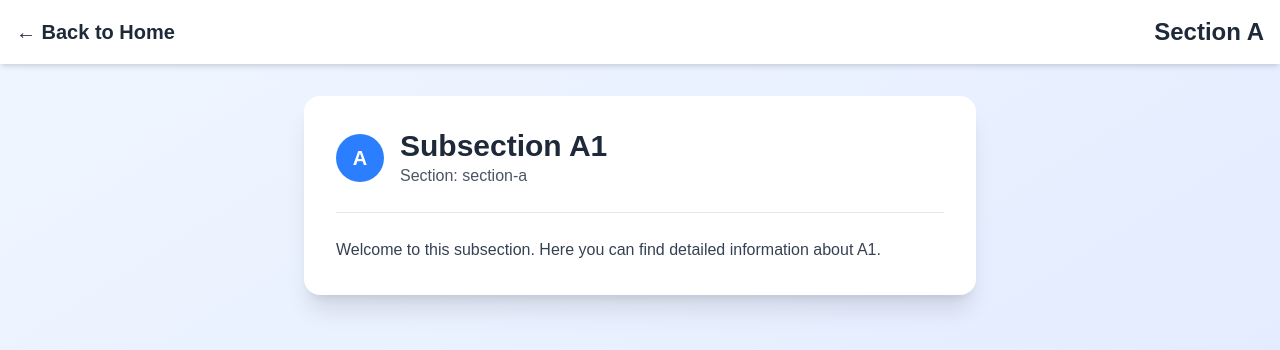
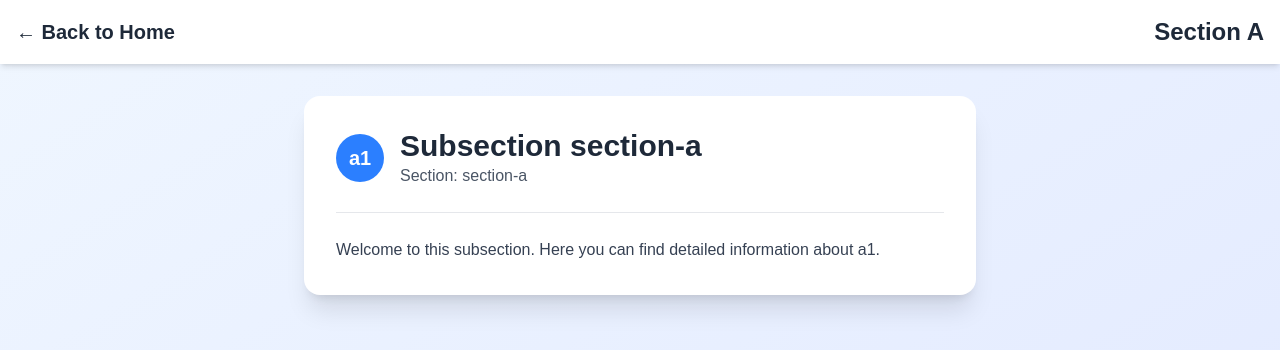
Before and after one commit to jugunu-21/assess, a Next.js app: page /section-a/a1 in a window 1280 px wide. Shown: the top 350 px of the page. Built offline with nearby package versions, Linux system fonts and the light colour scheme.

Commit message:
Enhance PictureGallery component by adding useCallback for shuffle functionality, optimizing performance and readability.

```diff
--- a/app/[section]/[subsection]/page.tsx
+++ b/app/[section]/[subsection]/page.tsx
@@ -1,8 +1,13 @@
+"use client"
 import React from 'react';
+import { useParams } from 'next/navigation';
 
-const SubsectionPage: React.FC<{
-    params: { section: string; subsection: string };
-}> = ({ params }) => {
+
+
+
+const SubsectionPage = () => {
+    const params = useParams();
+    const { section, subsection } = params;
     return (
         <div className="min-h-screen bg-gradient-to-br from-blue-50 to-indigo-100 p-8">
             <div className="max-w-2xl mx-auto">
@@ -10,19 +15,19 @@ const SubsectionPage: React.FC<{
                     <div className="flex items-center space-x-4 mb-6">
                         <div className="w-12 h-12 bg-blue-500 rounded-full flex items-center justify-center">
                             <span className="text-white text-xl font-bold">
-                                {params.subsection.charAt(0).toUpperCase()}
+                                {subsection}
                             </span>
                         </div>
                         <div>
                             <h1 className="text-3xl font-bold text-gray-800">
-                                Subsection {params.subsection.toUpperCase()}
+                                Subsection {section}
                             </h1>
-                            <p className="text-gray-600">Section: {params.section}</p>
+                            <p className="text-gray-600">Section: {section}</p>
                         </div>
                     </div>
                     <div className="border-t border-gray-200 pt-6">
                         <p className="text-gray-700 leading-relaxed">
-                            Welcome to this subsection. Here you can find detailed information about {params.subsection.toUpperCase()}.
+                            Welcome to this subsection. Here you can find detailed information about {subsection}.
                         </p>
                     </div>
                 </div>
--- a/app/components/PictureGallery.tsx
+++ b/app/components/PictureGallery.tsx
@@ -1,6 +1,6 @@
 "use client"
 import { motion } from "framer-motion";
-import { useEffect, useRef, useState } from "react";
+import { useEffect, useRef, useState, useCallback } from "react";
 
 interface SquareData {
     id: number;
@@ -54,11 +54,11 @@ const ImageCard = ({ sq, index }: { sq: SquareData; index: number }) => {
 
     return (
         <div className={`relative w-full h-full ${index === 0 ? 'col-span-2 row-span-2' :
-                index === 1 ? 'col-span-1 row-span-1' :
-                    index === 2 ? 'col-span-1 row-span-1' :
-                        index === 3 ? 'col-span-2 row-span-1' :
-                            index === 4 ? 'col-span-1 row-span-1' :
-                                'col-span-1 row-span-1'
+            index === 1 ? 'col-span-1 row-span-1' :
+                index === 2 ? 'col-span-1 row-span-1' :
+                    index === 3 ? 'col-span-2 row-span-1' :
+                        index === 4 ? 'col-span-1 row-span-1' :
+                            'col-span-1 row-span-1'
             }`}>
             <motion.div
                 layout
@@ -116,6 +116,11 @@ const ShuffleGrid = () => {
     const timeoutRef = useRef<NodeJS.Timeout | null>(null);
     const [squares, setSquares] = useState(generateSquares());
 
+    const shuffleSquares = useCallback(() => {
+        setSquares(generateSquares());
+        timeoutRef.current = setTimeout(shuffleSquares, 3000);
+    }, []);
+
     useEffect(() => {
         shuffleSquares();
 
@@ -124,12 +129,7 @@ const ShuffleGrid = () => {
                 clearTimeout(timeoutRef.current);
             }
         };
-    }, []);
-
-    const shuffleSquares = () => {
-        setSquares(generateSquares());
-        timeoutRef.current = setTimeout(shuffleSquares, 3000);
-    };
+    }, [shuffleSquares]);
 
     return (
         <div className="grid grid-cols-3 grid-rows-3 h-[600px] gap-2">
--- a/app/components/enhanced-link-preview.tsx
+++ b/app/components/enhanced-link-preview.tsx
@@ -106,10 +106,11 @@ export const EnhancedLinkPreview: React.FC<EnhancedLinkPreviewProps> = ({
             case 'gif':
                 return (
                     <div className="relative h-40 w-full overflow-hidden rounded-lg">
-                        <img
+                        <Image
                             src={content.gifUrl || content.thumbnail}
                             alt={content.title}
-                            className="w-full h-full object-cover"
+                            fill
+                            className="object-cover"
                         />
                         <div className="absolute top-2 right-2 bg-black/50 text-white px-2 py-1 rounded-full text-sm">
                             {getTypeIcon(content.type)}
```
